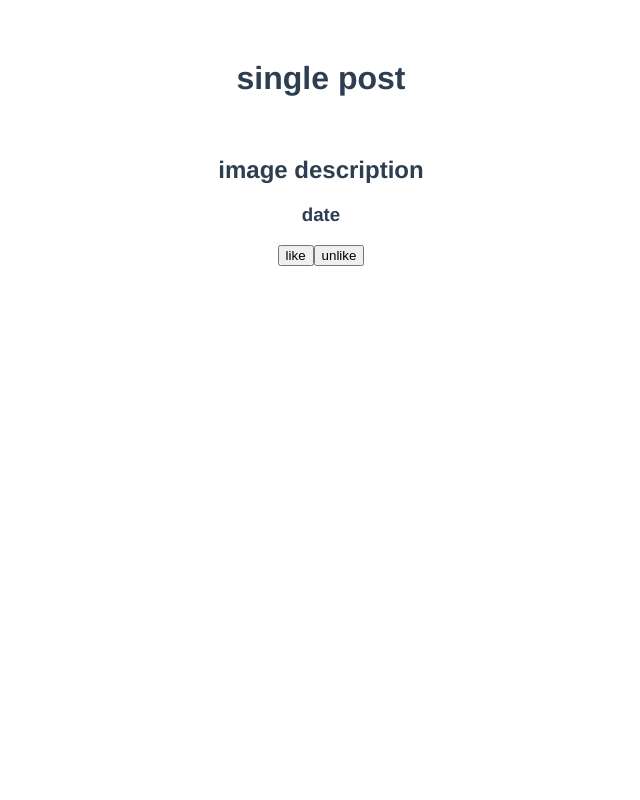
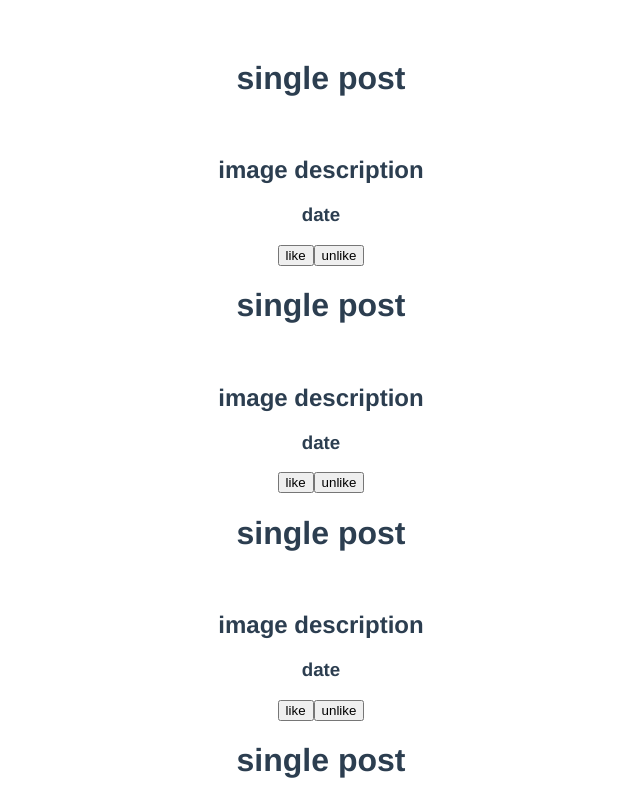
Before and after one commit to sandritaa/spacetagram, a Vue app: page / in a window 1280 px wide. Shown: the top 800 px of the page, without its empty margins (319-959 px from the left). Built offline with nearby package versions, Linux system fonts and the light colour scheme.

Commit message:
Add for loop for single post

```diff
--- a/src/App.vue
+++ b/src/App.vue
@@ -1,16 +1,16 @@
 <template>
-  <SinglePost/>
+  <SinglePost v-for="i in [0,1,2,3,4,5,6,7,8,9,10]" :key="i"></SinglePost>
 </template>
 
 <script>
-import SinglePost from './components/SinglePost.vue'
+import SinglePost from "./components/SinglePost.vue";
 
 export default {
-  name: 'App',
+  name: "App",
   components: {
-    SinglePost
-  }
-}
+    SinglePost,
+  },
+};
 </script>
 
 <style>
```
